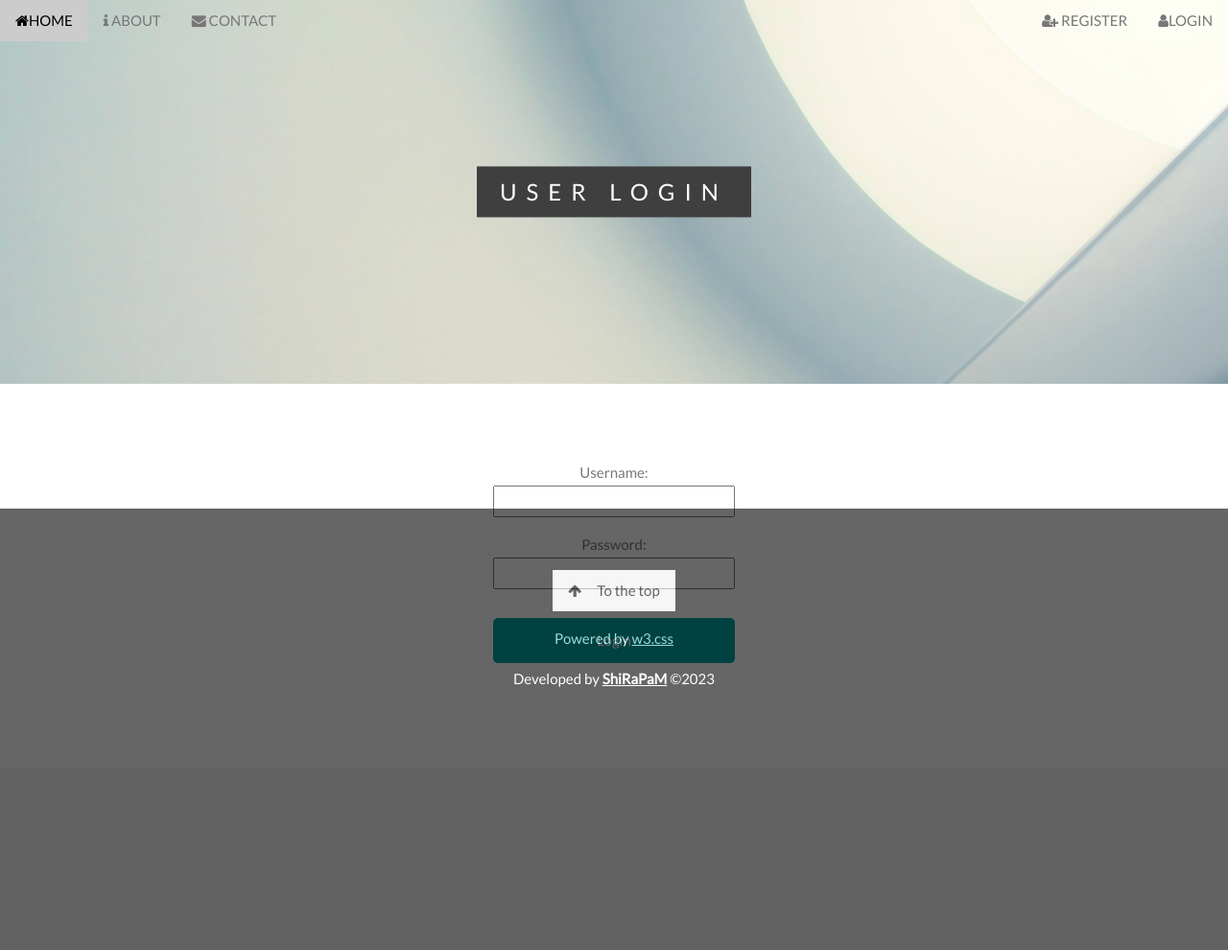
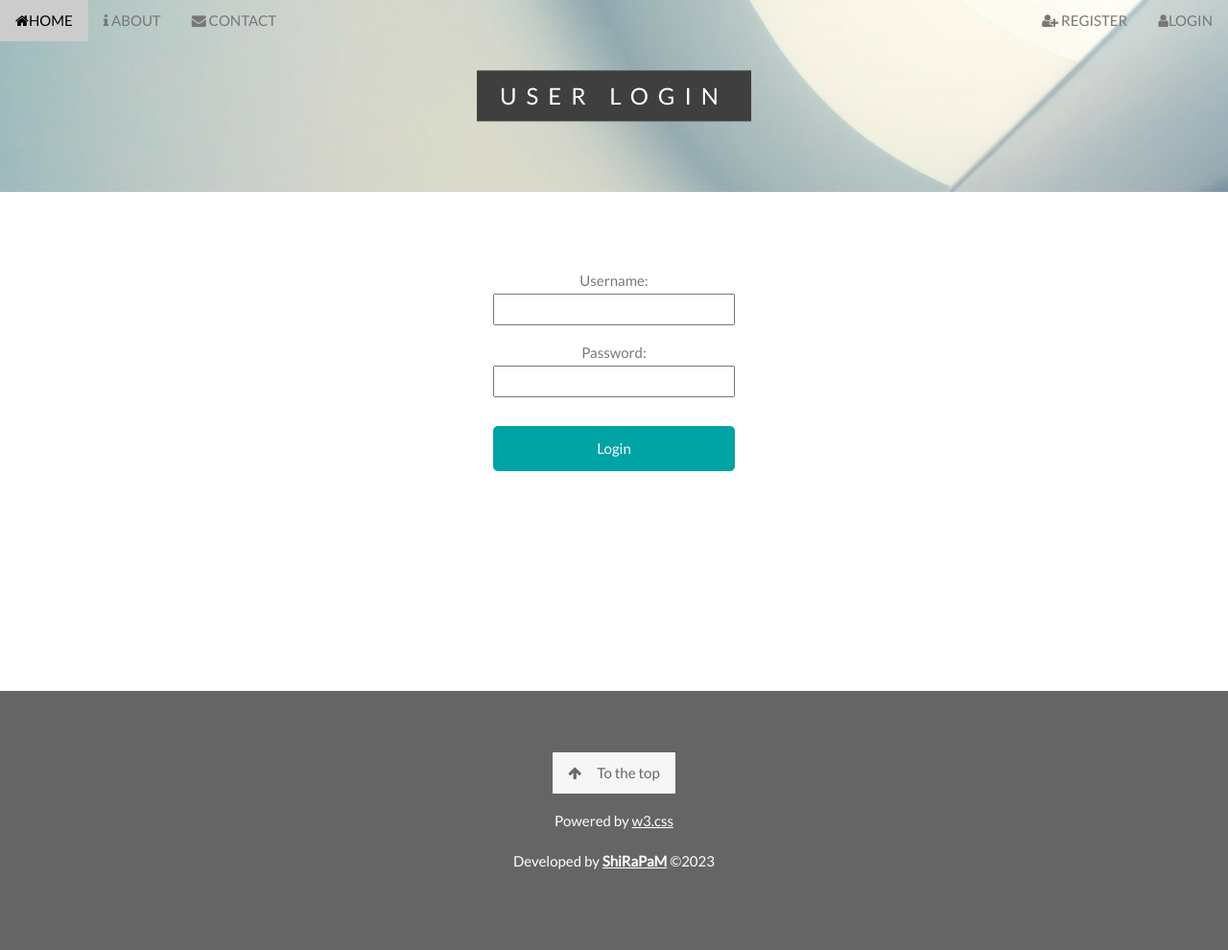
Before and after one commit to rafaeatul-kabir/django_quiz_system, a Django app: page /login in a window 1280 px wide. Shown: the whole page at 96% size. Before the commit the page ends 716 px from the top, so only its background shows below. Run offline with Django 5.2, Linux system fonts and the light colour scheme.

Commit message:
minor design changes for finalization

```diff
--- a/quizsystem/templates/base.html
+++ b/quizsystem/templates/base.html
@@ -55,7 +55,7 @@ body, html {
 @media only screen and (max-device-width: 1600px) {
   .bgimg-1, .bgimg-2, .bgimg-3 {
     background-attachment: scroll;
-    min-height: 400px;
+    min-height: 200px;
   }
 }
 {% block css_block %}{% endblock css_block %}
--- a/quizsystem/templates/home.html
+++ b/quizsystem/templates/home.html
@@ -3,7 +3,7 @@
 {% block header_image %}{% static 'images/mainbg.jpg' %}{% endblock %}
 {% block min_height_banner %}100%{% endblock min_height_banner %}
 {% block banner_section %}
-  <span class="w3-center w3-padding-large w3-black w3-xlarge w3-wide w3-animate-opacity">QUIZ <span class="w3-hide-small">SYSTEM</span>
+  <span class="w3-center w3-padding-large w3-black w3-xlarge w3-wide w3-animate-opacity">QUIZ SYSTEM</span>
 {% endblock banner_section %}
 {% block mainbody %}
 <!-- First Parallax Image with Logo Text -->
--- a/quizsystem/templates/login.html
+++ b/quizsystem/templates/login.html
@@ -2,23 +2,21 @@
 {% load static %}
 
 {% block css_block %}
-footer{
-  position: fixed;
-    width: 100%;
-    bottom: 0;
-}
+
 .w3-container{
   text-align: center;
   width:fit-content;
+  min-height: 65vh;
 }
 input{
   width:100%;
+  text-align: center;
 }
 
 {% endblock %}
 {% block header_image %}{% static 'images/bg1.jpg' %}{% endblock %}
 {% block banner_section %}
-  <span class="w3-center w3-padding-large w3-black w3-xlarge w3-wide w3-animate-opacity">USER <span class="w3-hide-small">LOGIN</span>
+  <span class="w3-center w3-padding-large w3-black w3-xlarge w3-wide w3-animate-opacity"><span class="w3-hide-small">USER </span>LOGIN
 {% endblock banner_section %}
 {% block mainbody %}
 
--- a/quizsystem/templates/register.html
+++ b/quizsystem/templates/register.html
@@ -17,13 +17,14 @@ ul{
 }
 input{
   width:100%;
+  text-align: center;
 }
 
 {% endblock %}
 
 {% block header_image %}{% static 'images/bg1.jpg' %}{% endblock %}
 {% block banner_section %}
-  <span class="w3-center w3-padding-large w3-black w3-xlarge w3-wide w3-animate-opacity">USER <span class="w3-hide-small">REGISTRATION</span>
+  <span class="w3-center w3-padding-large w3-black w3-xlarge w3-wide w3-animate-opacity"><span class="w3-hide-small">USER </span>REGISTRATION
 {% endblock banner_section %}
 {% block mainbody %}
 
```
Also changed, not shown: db.sqlite3.
